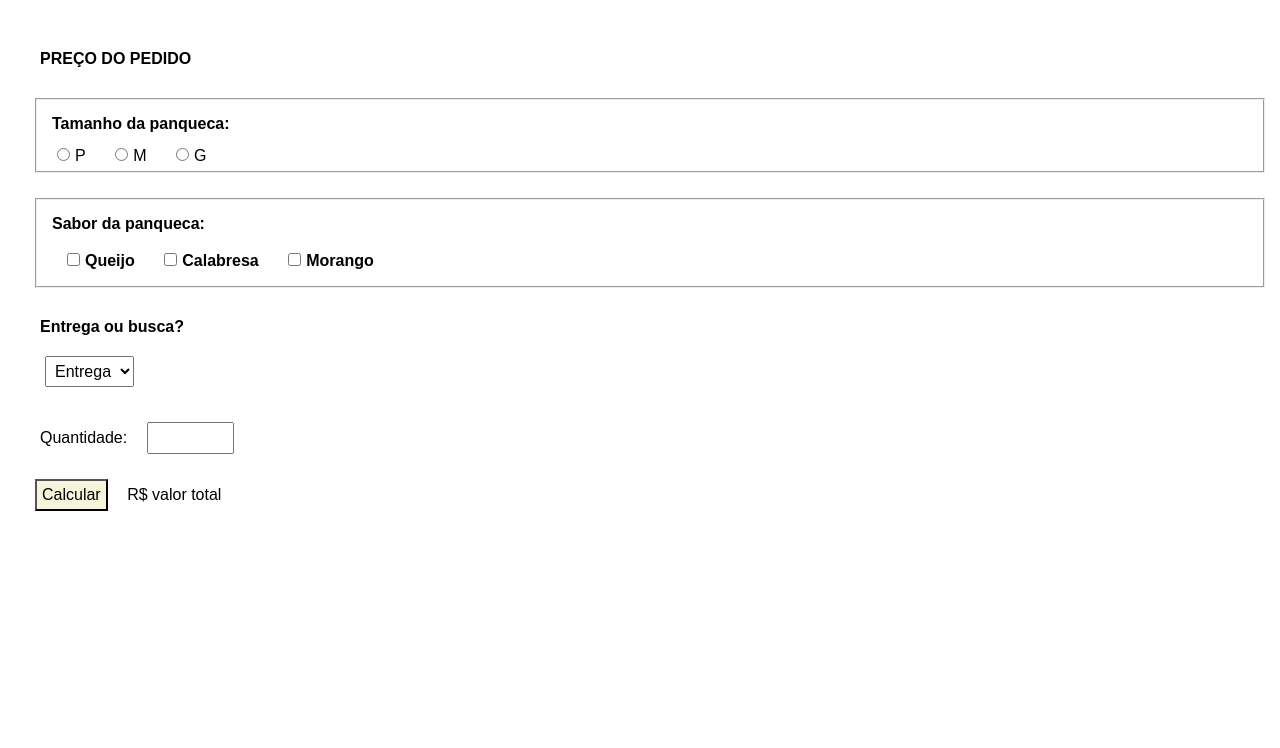
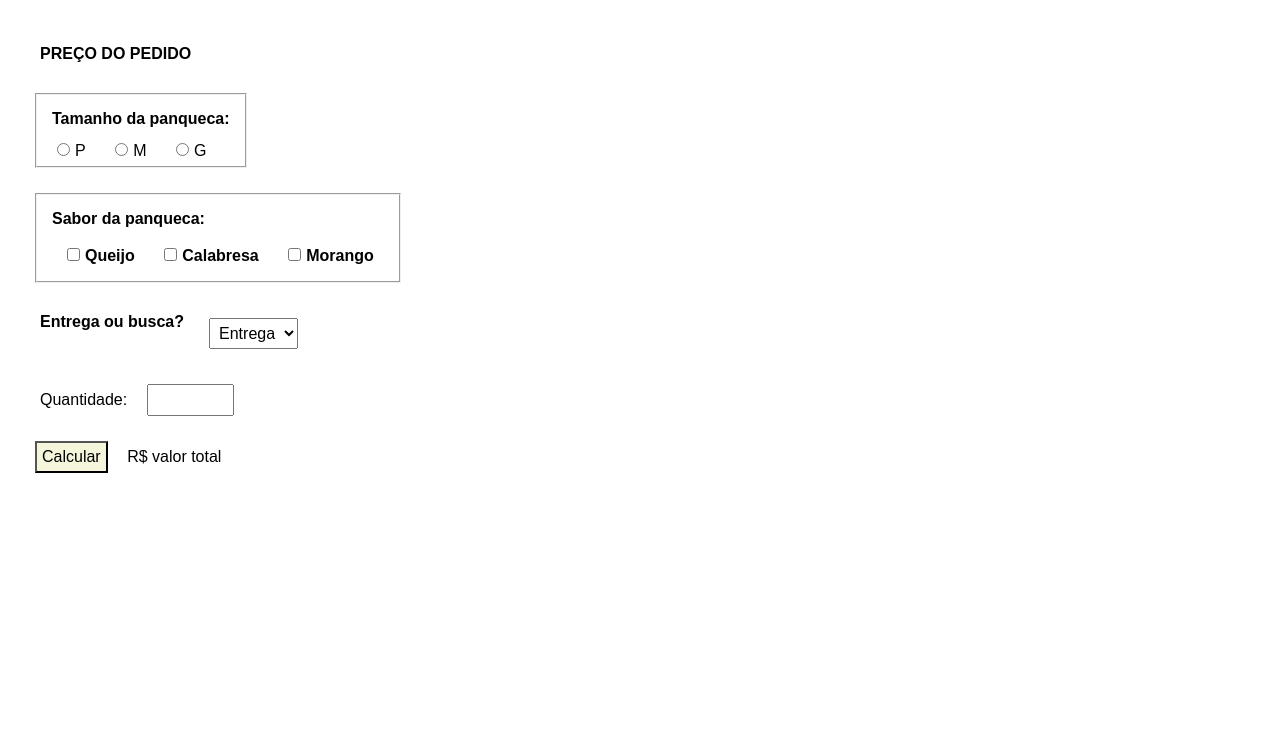
Before and after one commit to LucasFK035/PROGAMACAO-3-TI-2025, a PHP site: page / in a window 1280 px wide. Shown: the top 748 px of the page. Run offline with PHP 8.4, Linux system fonts and the light colour scheme.

Commit message:
Update style.css

```diff
--- a/aula_26-03-2025/style.css
+++ b/aula_26-03-2025/style.css
@@ -11,18 +11,33 @@
     width: 100%;
 }
 
+section{
+    height: 50vh;
+    width: 50vh;
+    display: flex;
+    justify-content: center;
+    align-items: center;
+}
+
 form{
-    width: 50px;
-    margin: auto;
+    width: 30px;
+    padding: 0px;
+    display: flex;
+    flex-direction: column;
+    border: 3px black;
 }
 
 .grupo{
     margin: 5px;
-    padding: 5px;
+    display: flex;
 }
 
-.centraliza{
-    text-align: center;
+label{
+    flex: 1;
+}
+
+.campo{
+    flex: 2;
 }
 
 input[type='submit']{
```
